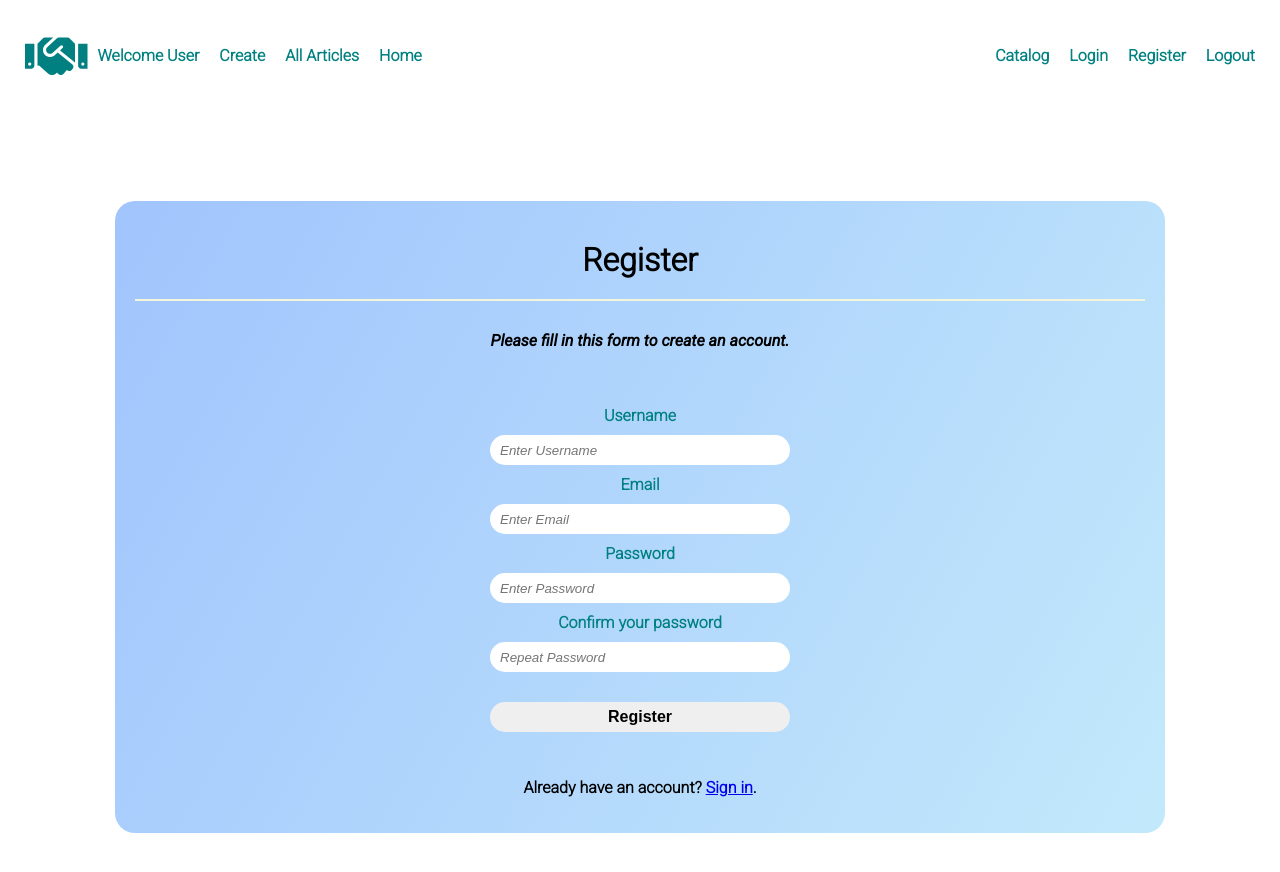
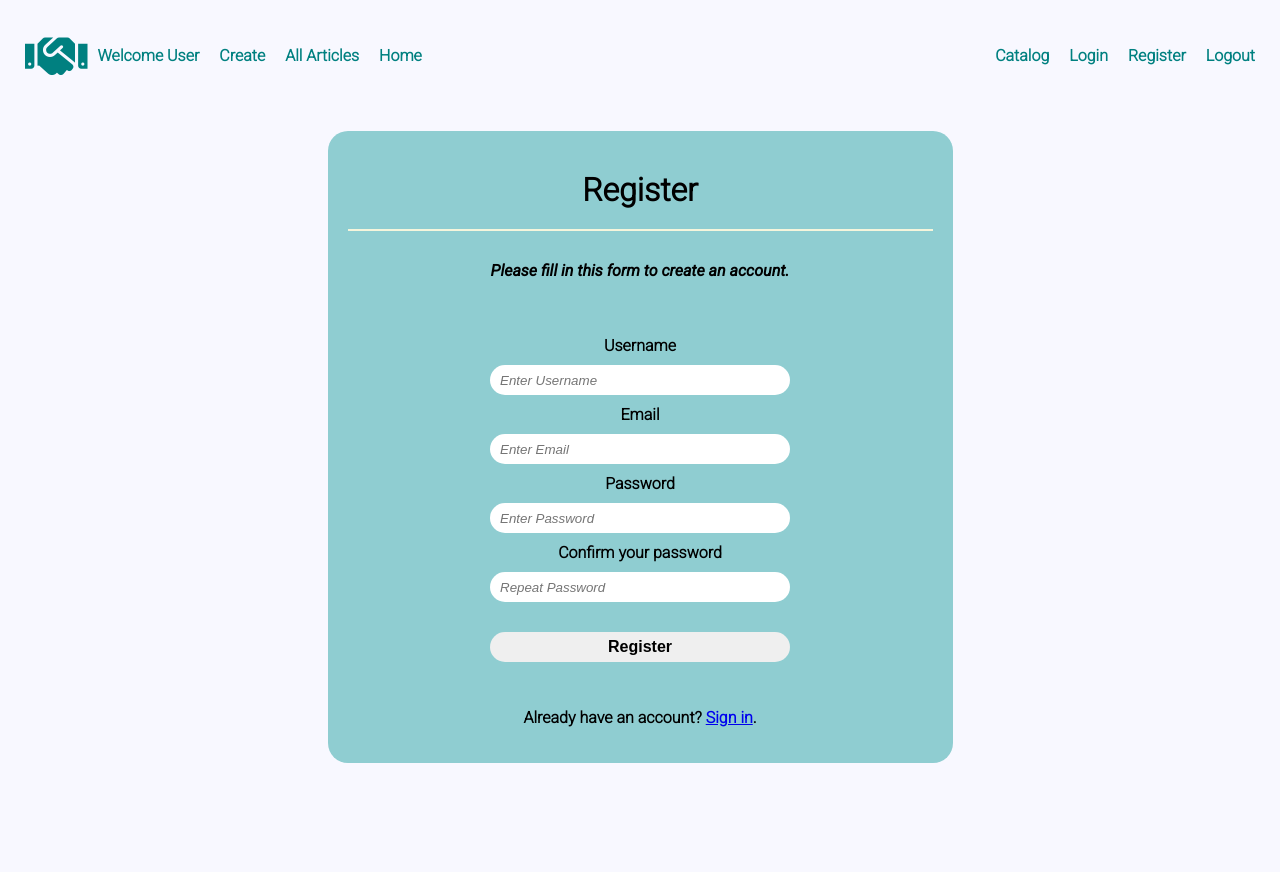
Before and after one commit to ValkovIvan90/React-Project---SoftUni, a React (Create React App) app in the folder client/: page /register in a window 1280 px wide. Both pictures are taken after a click on the link "Welcome User". Shown: the top 872 px of the page. After the commit the page ends 800 px from the top, so only its background shows below. Built offline with nearby package versions, Linux system fonts and the light colour scheme.

Commit message:
css changes

```diff
--- a/client/src/App.css
+++ b/client/src/App.css
@@ -10,6 +10,7 @@
 body {
   font-family: "Roboto", sans-serif;
   margin: 10px 15px;
+  background-color: ghostwhite;
 }
 
 /* Header */
--- a/client/src/components/auth/login/Login.css
+++ b/client/src/components/auth/login/Login.css
@@ -1,6 +1,7 @@
 .login-box {
-  margin: 100px;
-  background-image: linear-gradient(120deg, #a1c4fd 0%, #c2e9fb 100%);
+  width: 50%;
+  margin: 50px auto;
+  background-color: #8fcdd1;
   border-radius: 20px;
   padding: 20px;
 }
@@ -27,7 +28,8 @@
 }
 .login-form label {
   padding: 10px 10px;
-  color: teal;
+  color: black;
+  font-weight: bold;
 }
 .login-form input {
   width: 300px;
--- a/client/src/components/auth/register/Register.css
+++ b/client/src/components/auth/register/Register.css
@@ -1,6 +1,7 @@
 .register-box {
-  margin: 100px;
-  background-image: linear-gradient(120deg, #a1c4fd 0%, #c2e9fb 100%);
+  width: 50%;
+  margin: 30px auto;
+  background-color: #8fcdd1;
   border-radius: 20px;
   padding: 20px;
   font-weight: bold;
@@ -30,7 +31,8 @@
 }
 .register-form label {
   padding: 10px 10px;
-  color: teal;
+  color: black;
+  font-weight: bold;
 }
 .register-form input {
   width: 300px;
--- a/client/src/components/catalog/Catalog.css
+++ b/client/src/components/catalog/Catalog.css
@@ -15,7 +15,7 @@
     text-align: center;
     border-radius: 10px;
     margin: 10px;
-    background-color: #d3ecee;
+    background-color: #8fcdd1;
     padding: 10px 10px;
     color: #f26c3f;
   }
@@ -39,6 +39,9 @@
   .details-btn {
     width: 100%;
     text-decoration: none;
-    color: #00b6a1;
+    color: rgb(78, 48, 99);
     font-weight: bold;
   }
+.details-btn:hover{
+  font-size: larger;
+}
```
